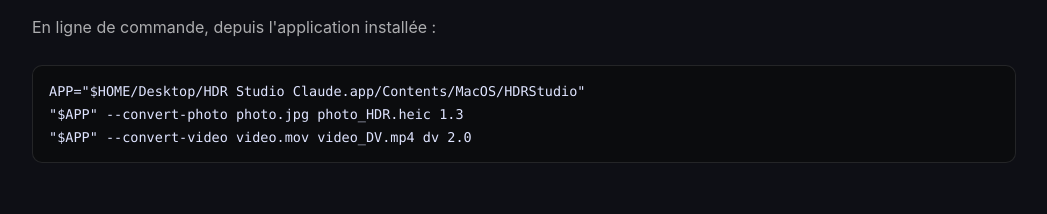
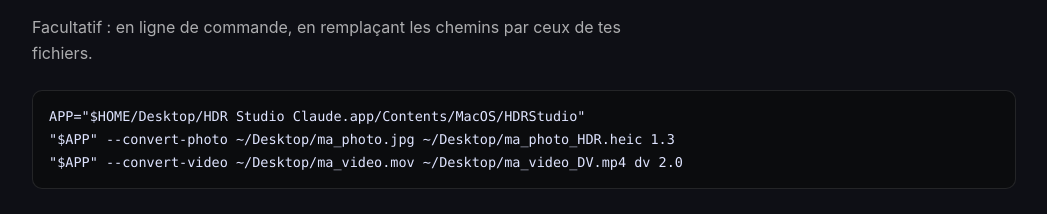
Before and after one commit to renaud-bxl/hdr-studio, a plain HTML site: page docs/index.html in a window 1280 px wide. Shown: the part 2338-2552 px from the top of the page, without its empty margins (116-1163 px from the left). Drawn offline with Linux system fonts and the light colour scheme.

Commit message:
README et page: exemples de ligne de commande clarifies
Co-Authored-By: Claude Fable 5.2 <noreply@anthropic.com>
Claude-Session: https://claude.ai/code/session_016jj6Bacirh7CPdCwrzo3Rk

```diff
--- a/docs/index.html
+++ b/docs/index.html
@@ -196,10 +196,10 @@ cd hdr-studio &amp;&amp; ./install.sh</pre>
         </tbody>
       </table>
     </div>
-    <p class="sub" style="margin-top:18px">En ligne de commande, depuis l'application installée :</p>
+    <p class="sub" style="margin-top:18px">Facultatif : en ligne de commande, en remplaçant les chemins par ceux de tes fichiers.</p>
     <pre>APP="$HOME/Desktop/HDR Studio Claude.app/Contents/MacOS/HDRStudio"
-"$APP" --convert-photo photo.jpg photo_HDR.heic 1.3
-"$APP" --convert-video video.mov video_DV.mp4 dv 2.0</pre>
+"$APP" --convert-photo ~/Desktop/ma_photo.jpg ~/Desktop/ma_photo_HDR.heic 1.3
+"$APP" --convert-video ~/Desktop/ma_video.mov ~/Desktop/ma_video_DV.mp4 dv 2.0</pre>
   </section>
 
   <section id="limites">
```
Also changed, not shown: 1 other file.
